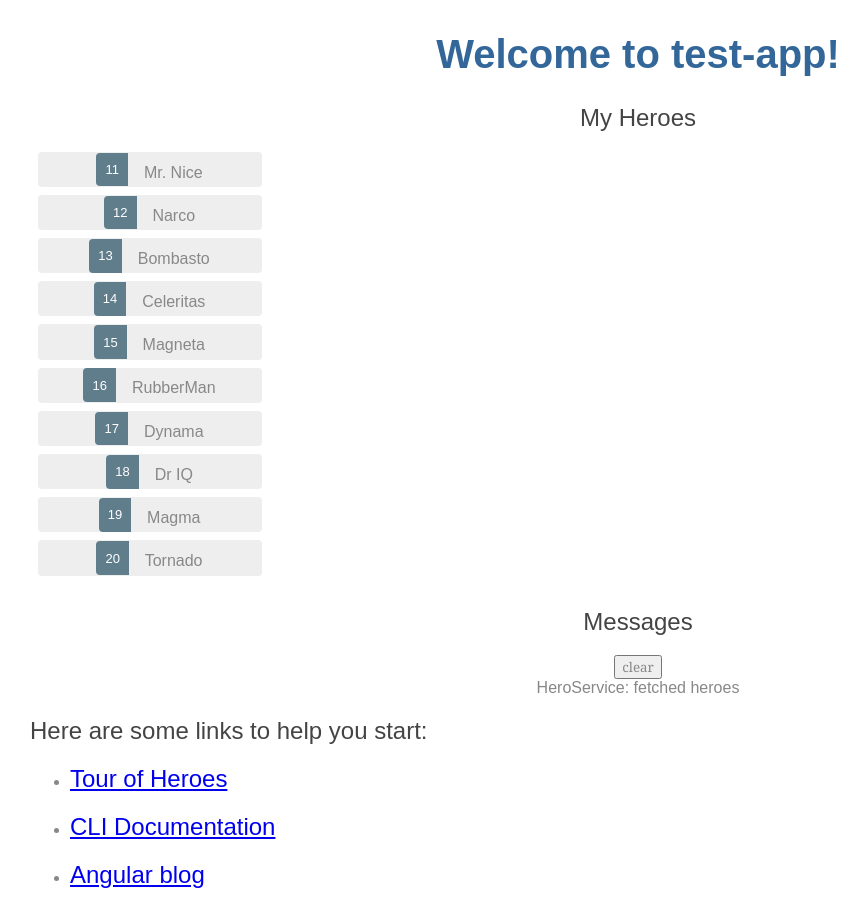
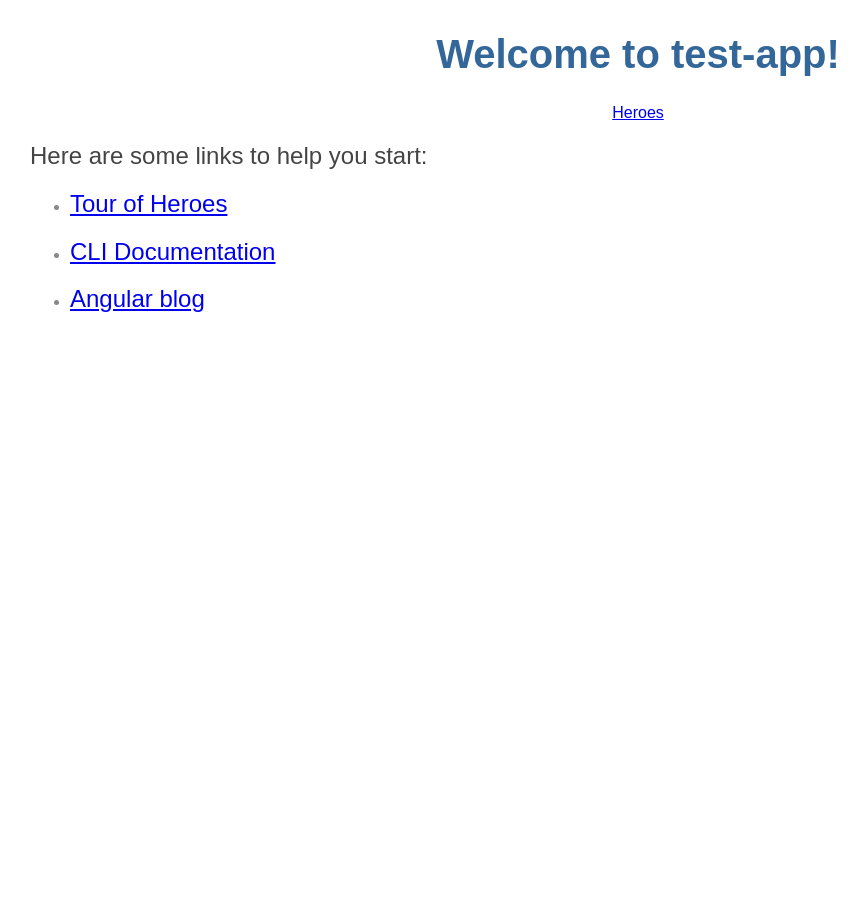
Before and after one commit to 743/test-app, an Angular app: page / in a window 1280 px wide. Shown: the whole page, without its empty margins (2-869 px from the left). After the commit the page ends 800 px from the top, so only its background shows below. Built offline with nearby package versions, Linux system fonts and the light colour scheme.

Commit message:
Add router and heroes list component

```diff
--- a/src/app/app.component.html
+++ b/src/app/app.component.html
@@ -3,7 +3,10 @@
   <h1>
     Welcome to {{ title }}!
   </h1>
-  <app-heroes></app-heroes>
+  <nav>
+    <a routerLink="/heroes">Heroes</a>
+  </nav>
+  <router-outlet></router-outlet>
   <app-messages></app-messages>
 </div>
 <h2>Here are some links to help you start: </h2>
--- a/src/app/app.module.ts
+++ b/src/app/app.module.ts
@@ -6,6 +6,7 @@
 import { HeroesComponent } from './heroes/heroes.component';
 import { HeroDetailComponent } from './hero-detail/hero-detail.component';
 import { MessagesComponent } from './messages/messages.component';
+import { AppRoutingModule } from './/app-routing.module';
 
 @NgModule({
   declarations: [
@@ -16,7 +17,8 @@
   ],
   imports: [
     BrowserModule,
-    FormsModule
+    FormsModule,
+    AppRoutingModule
   ],
   providers: [],
   bootstrap: [AppComponent]
```
Also changed, not shown: src/app/app-routing.module.ts (added, +14 -0 lines), 1 other file (tests, documents, lock files or other folders).
